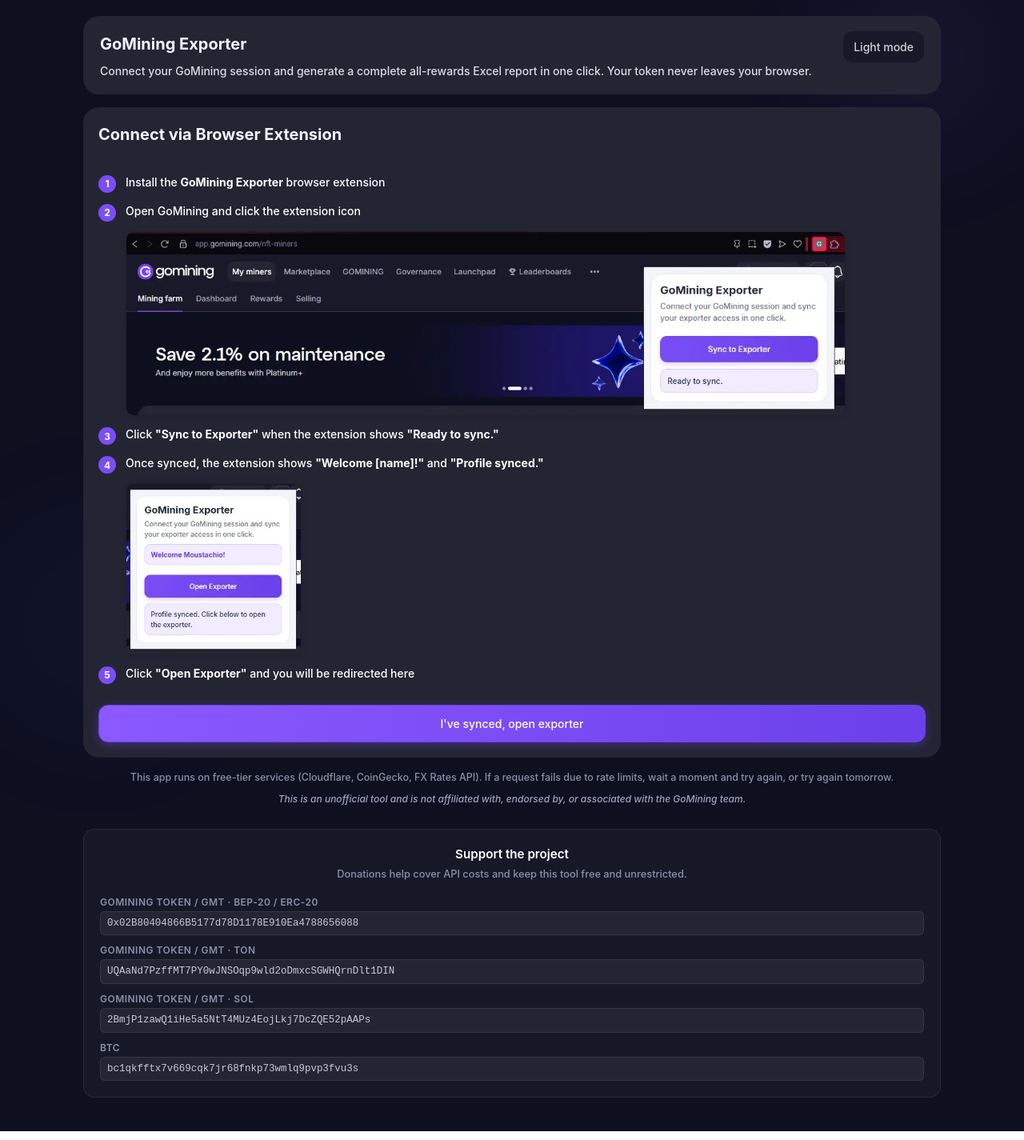
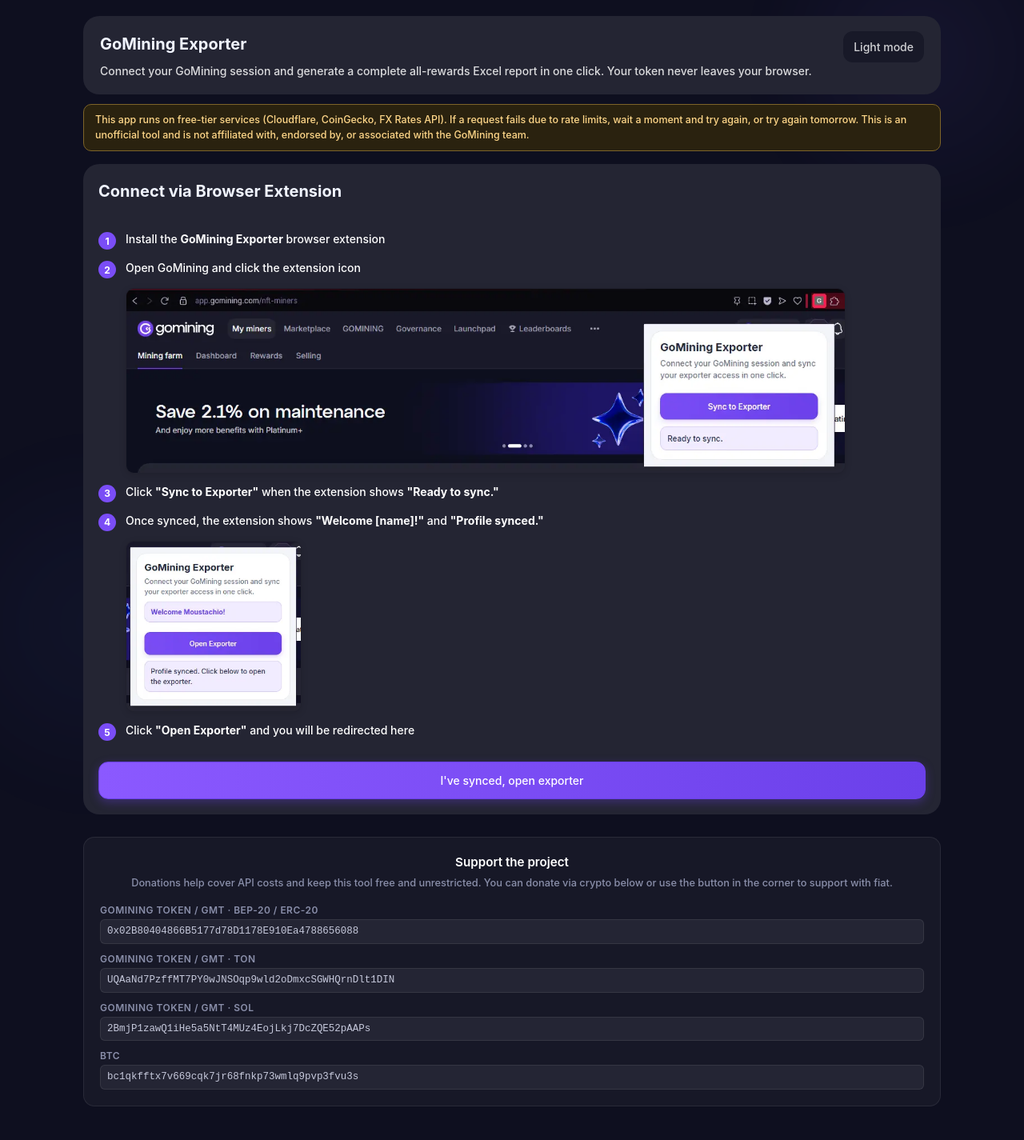
Before and after one commit to JoseGouveia9/RewardTrackr, a React (Vite) app: page / in a window 1280 px wide. Shown: the whole page at 80% size. Built offline with nearby package versions, Linux system fonts and the light colour scheme.

Commit message:
feat: add unofficial disclaimer to app and extension, merge app notices into warning box

```diff
--- a/extension/popup.html
+++ b/extension/popup.html
@@ -10,6 +10,7 @@
     <div id="introScreen" class="wrap">
       <h1>GoMining Exporter</h1>
       <p class="sub">Your GoMining rewards, beautifully exported.</p>
+      <p class="unofficial-notice">Unofficial tool. Not affiliated with the GoMining team.</p>
       <div class="intro-card">
         <p class="intro-label">This extension</p>
         <p class="intro-text">
--- a/src/app/App.css
+++ b/src/app/App.css
@@ -109,12 +109,20 @@ h3,
   line-height: inherit;
 }
 
-.unofficial-notice {
-  margin: 8px 0 0;
-  font-size: 0.75rem;
-  color: #9fa5be;
-  font-style: italic;
-  text-align: center;
+.app-notice {
+  margin-top: 12px;
+  border: 1px solid #f2c57b;
+  background: #fff6e8;
+  color: #7a4d0b;
+  border-radius: 10px;
+  padding: 10px 14px;
+  font-size: 0.78rem;
+}
+
+.page.theme-dark .app-notice {
+  border-color: #7d6429;
+  background: #2a220f;
+  color: #ffd789;
 }
 
 .panel {
--- a/src/app/App.tsx
+++ b/src/app/App.tsx
@@ -72,6 +72,13 @@ function App() {
           </p>
         </header>
 
+        <div className="app-notice">
+          This app runs on free-tier services (Cloudflare, CoinGecko, FX Rates API). If a request
+          fails due to rate limits, wait a moment and try again, or try again tomorrow. This is an
+          unofficial tool and is not affiliated with, endorsed by, or associated with the GoMining
+          team.
+        </div>
+
         {!user ? (
           <AuthPanel onSync={handleCheckSync} />
         ) : (
@@ -138,16 +145,6 @@ function App() {
 
         {message ? <div className="message">{message}</div> : null}
 
-        <div className="free-tier-notice">
-          This app runs on free-tier services (Cloudflare, CoinGecko, FX Rates API). If a request
-          fails due to rate limits, wait a moment and try again, or try again tomorrow.
-        </div>
-
-        <p className="unofficial-notice">
-          This is an unofficial tool and is not affiliated with, endorsed by, or associated with the
-          GoMining team.
-        </p>
-
         <DonateSection />
       </main>
     </div>
--- a/src/components/donate-section.tsx
+++ b/src/components/donate-section.tsx
@@ -17,7 +17,7 @@ export const DonateSection = memo(function DonateSection() {
     script.onload = () => {
       window.kofiWidgetOverlay?.draw("moustachio", {
         type: "floating-chat",
-        "floating-chat.donateButton.text": "Support me",
+        "floating-chat.donateButton.text": "Support the project",
         "floating-chat.donateButton.background-color": "#7a4df6",
         "floating-chat.donateButton.text-color": "#fff",
       });
@@ -32,7 +32,8 @@ export const DonateSection = memo(function DonateSection() {
     <section className="donate-section">
       <p className="donate-title">Support the project</p>
       <p className="donate-sub">
-        Donations help cover API costs and keep this tool free and unrestricted.
+        Donations help cover API costs and keep this tool free and unrestricted. You can donate via
+        crypto below or use the button in the corner to support with fiat.
       </p>
       <div className="donate-addresses">
         <div className="donate-group">
```
Also changed, not shown: extension/popup.css (+11 -0 lines).
